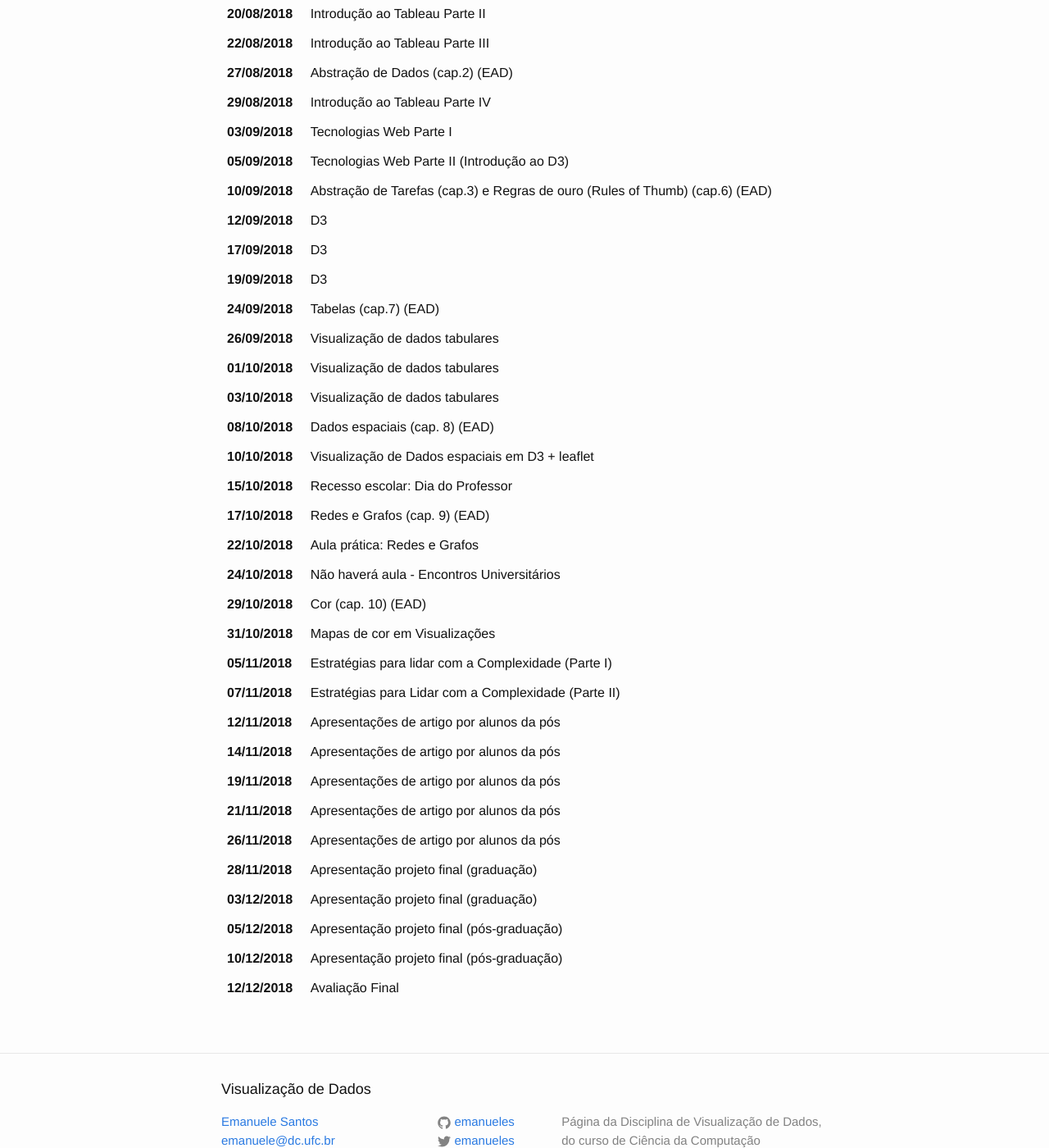
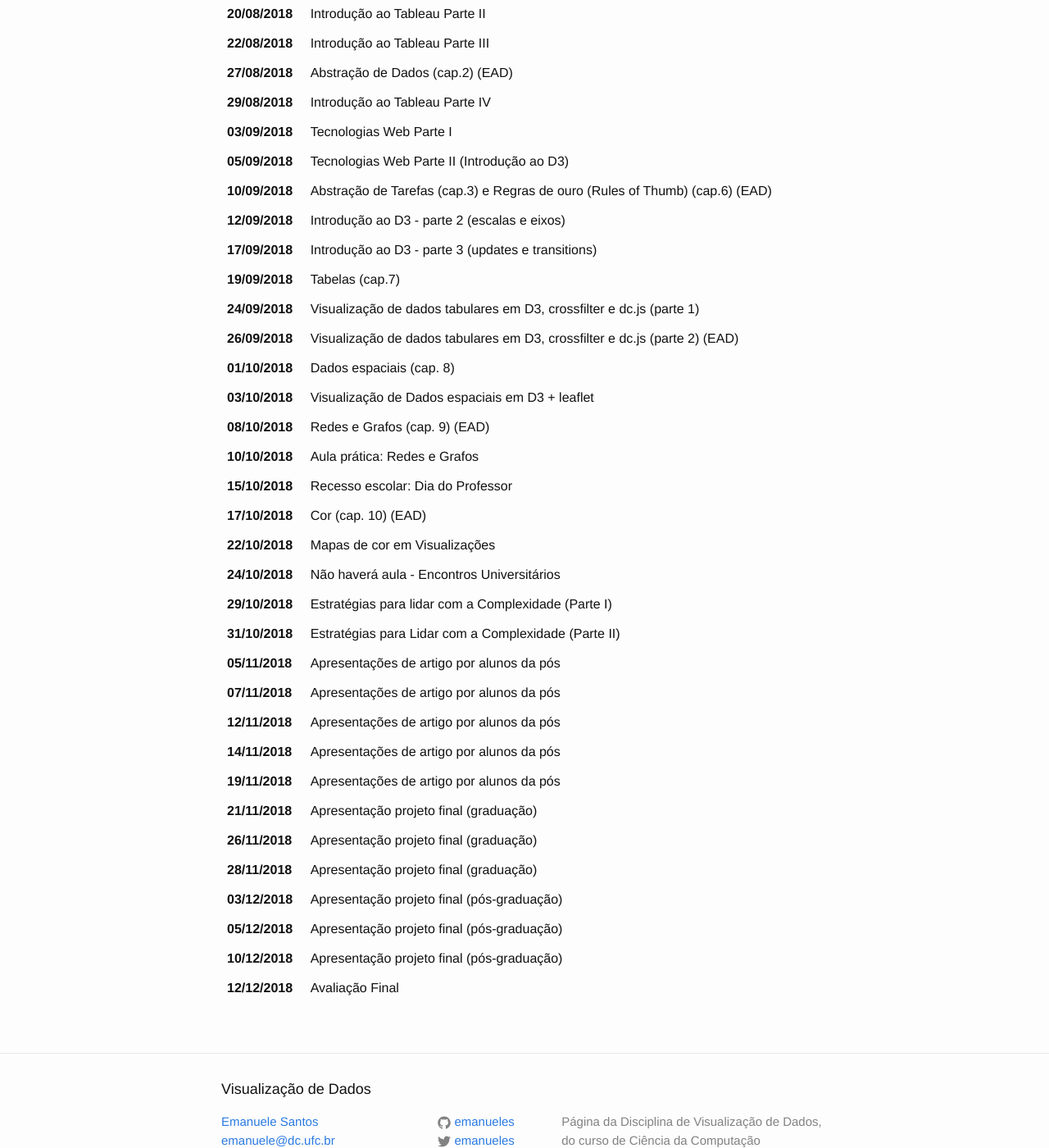
Before and after one commit to emanueles/datavis-course, a Jekyll site: the page built from calendar.md, in a window 1280 px wide and 1400 px high, scrolled down 440 px. Shown: the whole window at 82% size. Built offline with Jekyll 4.4.1, drawn with Linux system fonts in a browser that asks for light colours.

Commit message:
Adjustments to the calendar.

```diff
--- a/calendar.md
+++ b/calendar.md
@@ -63,39 +63,39 @@ permalink: /calendar/
     </tr>
     <tr>
       <td><b>12/09/2018</b></td>
-      <td>  D3</td>
+      <td>  Introdução ao D3 - parte 2 (escalas e eixos)</td>
     </tr>
     <tr>
       <td><b>17/09/2018</b></td>
-      <td>  D3 </td>
+      <td> Introdução ao D3 - parte 3 (updates e transitions) </td>
     </tr>
     <tr>
       <td><b>19/09/2018</b></td>
-      <td> D3 </td>
+      <td> Tabelas (cap.7) </td>
     </tr>
     <tr>
       <td><b>24/09/2018</b></td>
-      <td> Tabelas (cap.7) (EAD)  </td>
+      <td> Visualização de dados tabulares em D3, crossfilter e dc.js (parte 1) </td>
     </tr>
     <tr>
       <td><b>26/09/2018</b></td>
-      <td> Visualização de dados tabulares</td>
+      <td> Visualização de dados tabulares em D3, crossfilter e dc.js (parte 2) (EAD)</td>
     </tr>
     <tr>
       <td><b>01/10/2018</b></td>
-      <td> Visualização de dados tabulares </td>
+      <td> Dados espaciais (cap. 8) </td>
     </tr>
     <tr>
       <td><b>03/10/2018</b></td>
-      <td> Visualização de dados tabulares</td>
+      <td> Visualização de Dados espaciais em D3 + leaflet </td>
     </tr>
     <tr>
       <td><b>08/10/2018</b></td>
-      <td> Dados espaciais (cap. 8) (EAD)</td>
+      <td> Redes e Grafos (cap. 9) (EAD) </td>
     </tr>
     <tr>
       <td><b>10/10/2018</b></td>
-      <td> Visualização de Dados espaciais em D3 + leaflet </td>
+      <td> Aula prática: Redes e Grafos  </td>
     </tr>
     <tr>
       <td><b>15/10/2018</b></td>
@@ -103,11 +103,11 @@ permalink: /calendar/
     </tr>
     <tr>
       <td><b>17/10/2018</b></td>
-      <td> Redes e Grafos (cap. 9) (EAD) </td>
+      <td>  Cor (cap. 10) (EAD) </td>
     </tr>
     <tr>
       <td><b>22/10/2018</b></td>
-      <td> Aula prática: Redes e Grafos </td>
+      <td> Mapas de cor em Visualizações </td>
     </tr>
     <tr>
       <td><b>24/10/2018</b></td>
@@ -115,19 +115,19 @@ permalink: /calendar/
     </tr>
     <tr>
       <td><b>29/10/2018</b></td>
-      <td> Cor (cap. 10) (EAD) </td>
+      <td> Estratégias para lidar com a Complexidade (Parte I) </td>
     </tr>
     <tr>
       <td><b>31/10/2018</b></td>
-      <td> Mapas de cor em Visualizações</td>
+      <td> Estratégias para Lidar com a Complexidade (Parte II)</td>
     </tr>
     <tr>
       <td><b>05/11/2018</b></td>
-      <td> Estratégias para lidar com a Complexidade (Parte I)</td>
+      <td> Apresentações de artigo por alunos da pós</td>
     </tr>
     <tr>
       <td><b>07/11/2018</b></td>
-      <td> Estratégias para Lidar com a Complexidade (Parte II)</td>
+      <td> Apresentações de artigo por alunos da pós</td>
     </tr>
     <tr>
       <td><b>12/11/2018</b></td>
@@ -143,11 +143,11 @@ permalink: /calendar/
     </tr>
     <tr>
       <td><b>21/11/2018</b></td>
-      <td> Apresentações de artigo por alunos da pós </td>
+      <td> Apresentação projeto final (graduação) </td>
     </tr>
     <tr>
       <td><b>26/11/2018</b></td>
-      <td> Apresentações de artigo por alunos da pós  </td>
+      <td> Apresentação projeto final (graduação)  </td>
     </tr>
     <tr>
       <td><b>28/11/2018</b></td>
@@ -155,7 +155,7 @@ permalink: /calendar/
     </tr>
     <tr>
       <td><b>03/12/2018</b></td>
-      <td>Apresentação projeto final (graduação)</td>
+      <td>Apresentação projeto final (pós-graduação) </td>
     </tr>
     <tr>
       <td><b>05/12/2018</b></td>
```
